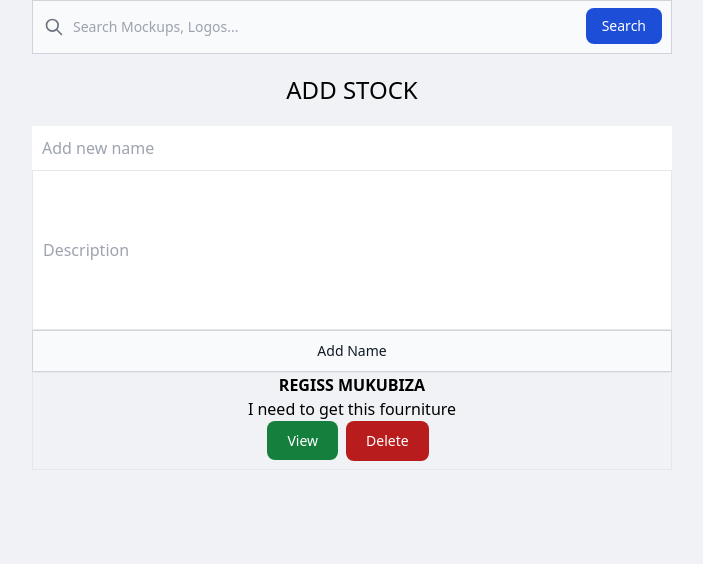
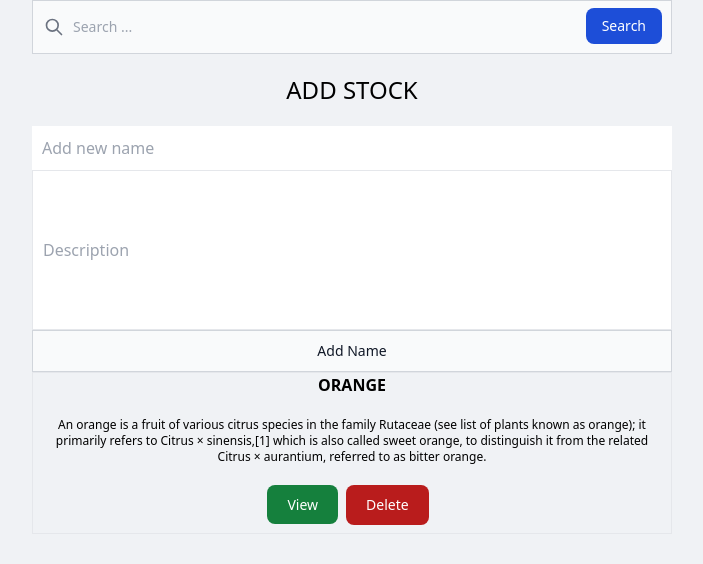
Before and after one commit to Regiss05/Fruits-Description, a Next.js app: page / in a window 1280 px wide. Shown: the top 564 px of the page, without its empty margins (288-991 px from the left). Built offline with nearby package versions, Linux system fonts and the light colour scheme.

Commit message:
fix errors

```diff
--- a/pages/SearchBar.tsx
+++ b/pages/SearchBar.tsx
@@ -8,7 +8,7 @@ const SearchBar = () => {
                 <div className="absolute inset-y-0 left-0 flex items-center pl-3 pointer-events-none">
                     <svg aria-hidden="true" className="w-5 h-5 text-gray-500 dark:text-gray-400" fill="none" stroke="currentColor" viewBox="0 0 24 24" xmlns="http://www.w3.org/2000/svg"><path stroke-linecap="round" stroke-linejoin="round" stroke-width="2" d="M21 21l-6-6m2-5a7 7 0 11-14 0 7 7 0 0114 0z"></path></svg>
                 </div>
-                <input type="search" id="default-search" className="block w-full p-4 pl-10 text-sm text-gray-900 border border-gray-300 bg-gray-50 focus:ring-blue-500 focus:border-blue-500 dark:bg-gray-700 dark:border-gray-600 dark:placeholder-gray-400 dark:text-white dark:focus:ring-blue-500 dark:focus:border-blue-500" placeholder="Search Mockups, Logos..." required />
+                <input type="search" id="default-search" className="block w-full p-4 pl-10 text-sm text-gray-900 border border-gray-300 bg-gray-50 focus:ring-blue-500 focus:border-blue-500 dark:bg-gray-700 dark:border-gray-600 dark:placeholder-gray-400 dark:text-white dark:focus:ring-blue-500 dark:focus:border-blue-500" placeholder="Search ..." required />
                 <button type="submit" className="text-white absolute right-2.5 bottom-2.5 bg-blue-700 hover:bg-blue-800 focus:ring-4 focus:outline-none focus:ring-blue-300 font-medium rounded-lg text-sm px-4 py-2 dark:bg-blue-600 dark:hover:bg-blue-700 dark:focus:ring-blue-800">Search</button>
             </div>
         </form>
--- a/pages/index.tsx
+++ b/pages/index.tsx
@@ -1,7 +1,7 @@
 // eslint-disable-next-line
 
 import Head from 'next/head'
-import { SetStateAction, useState } from 'react'
+import { useState } from 'react'
 import { v4 as uuidv4 } from 'uuid'
 import Link from 'next/link';
 import SearchBar from './SearchBar';
@@ -13,14 +13,14 @@ export default function Home() {
   const [nameList, setNameList] = useState([
     {
       id: '123',
-      name: 'regiss mukubiza',
-      description: 'I need to get this fourniture'
+      name: 'Orange',
+      description: 'An orange is a fruit of various citrus species in the family Rutaceae (see list of plants known as orange); it primarily refers to Citrus × sinensis,[1] which is also called sweet orange, to distinguish it from the related Citrus × aurantium, referred to as bitter orange. '
     }
 
   ]);
 
   const addName = () => {
-    if (userInput) {
+    if (userInput && desInput) {
       setNameList([
         {
           id: uuidv4(),
@@ -36,7 +36,7 @@ export default function Home() {
 
   }
 
-  const handleDelete = (list:never) => {
+  const handleDelete = (list: { id: string; name: string; description: string; }) => {
     const updatedNames = nameList.filter((currentName, idx) => nameList.indexOf(currentName) != nameList.indexOf(list))
 
     setNameList(updatedNames)
@@ -87,7 +87,7 @@ export default function Home() {
                     <div className='border'>
                       <div key={idx}>
                         <h1 className='uppercase font-extrabold'>{list.name}</h1>
-                        <p className='font-thin'>{list.description}</p>
+                        <p className='font-thin text-xs p-5'>{list.description}</p>
                       </div>
                       <Link href="/items"
                         className='class="focus:outline-none text-white bg-green-700 hover:bg-green-800 focus:ring-4 focus:ring-green-300 font-medium rounded-lg text-sm px-5 py-2.5 mr-2 mb-2 dark:bg-green-600 dark:hover:bg-green-700 dark:focus:ring-green-800"'
```
